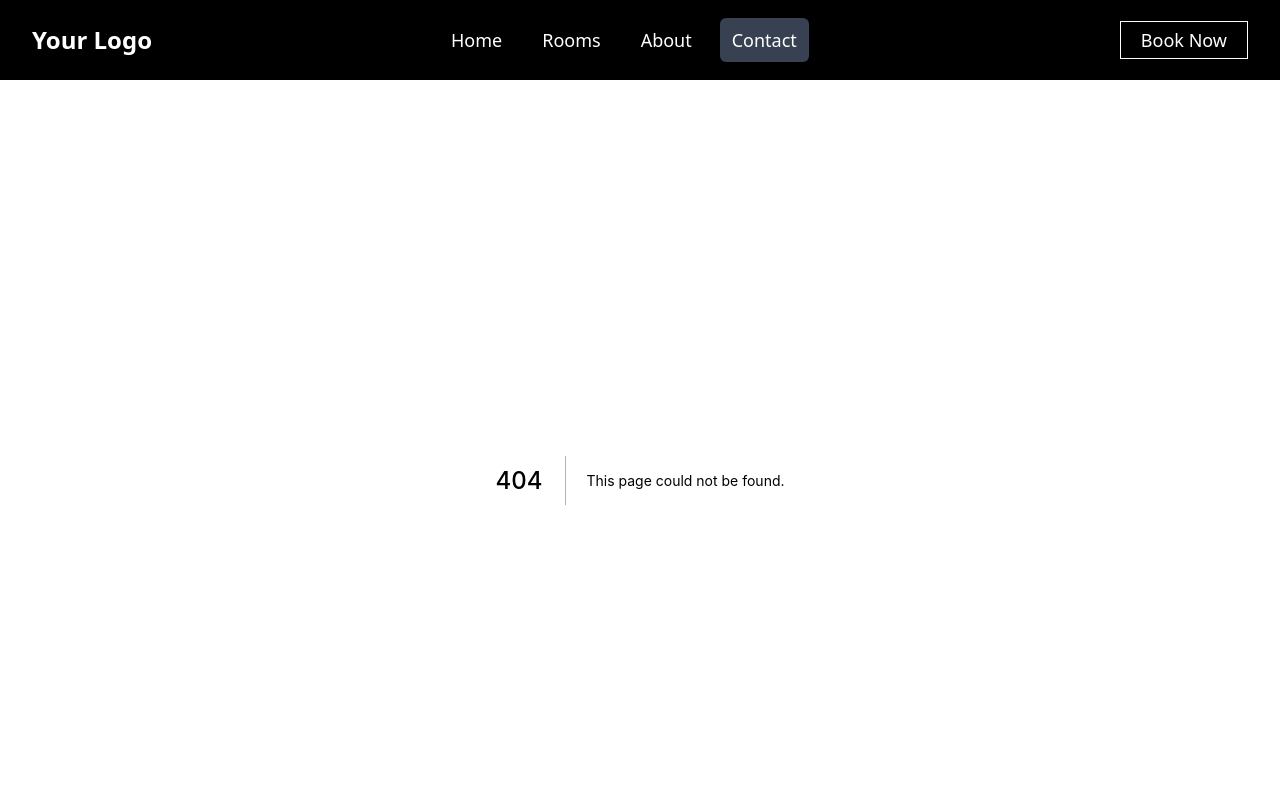
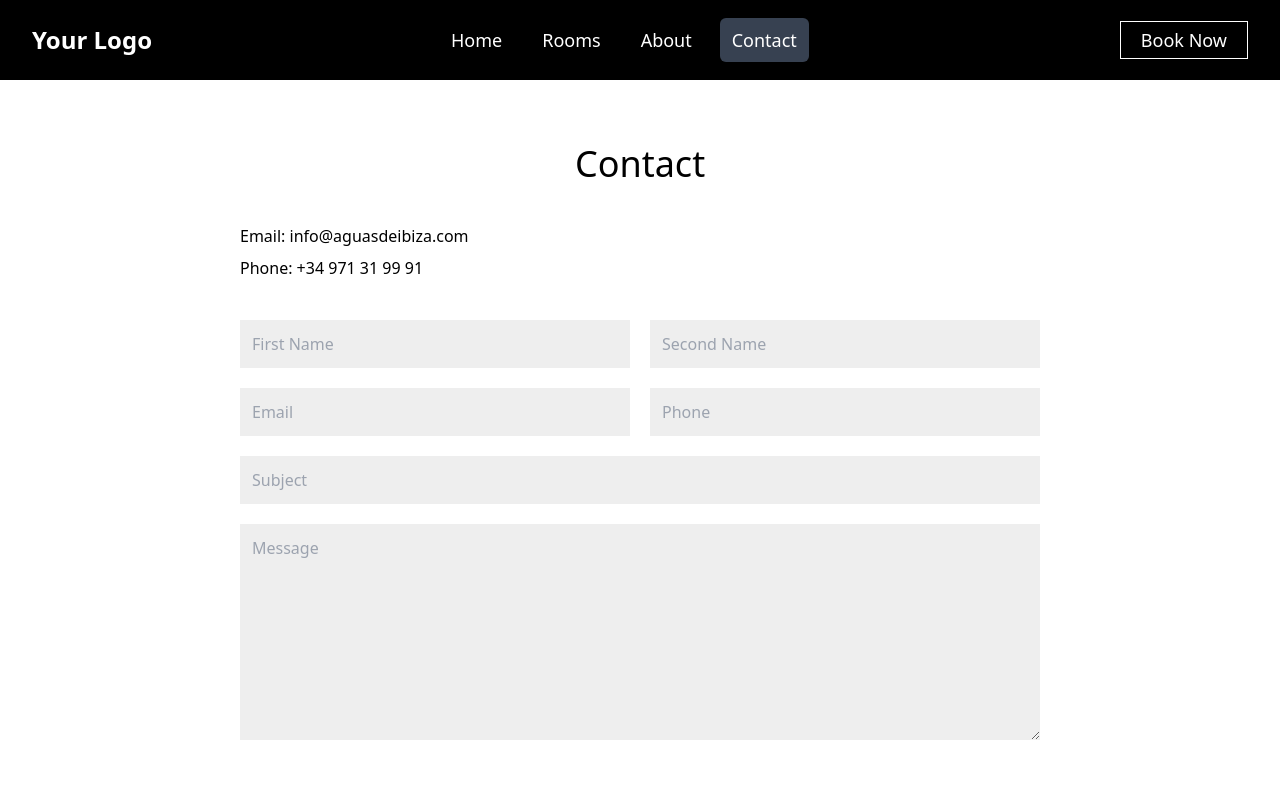
Before and after one commit to hotel-management-web-app/client, a Next.js app: page /contact in a window 1280 px wide. Before the commit this address had no page. Shown: the top 800 px of the page. Built offline with nearby package versions, Linux system fonts and the light colour scheme.

Commit message:
add contact page

```diff
--- /dev/null
+++ b/components/ContactForm.tsx
@@ -0,0 +1,17 @@
+import React from 'react';
+import ContactInput from './ContactInput';
+
+const ContactForm = () => (
+  <form action="#" className="flex flex-col gap-5 mt-10">
+    <div className="grid grid-cols-2 gap-5">
+      <ContactInput placeholder="First Name" />
+      <ContactInput placeholder="Second Name" />
+      <ContactInput placeholder="Email" />
+      <ContactInput placeholder="Phone" />
+    </div>
+    <ContactInput placeholder="Subject" />
+    <ContactInput placeholder="Message" textarea rows={8} />
+  </form>
+);
+
+export default ContactForm;
--- /dev/null
+++ b/components/ContactInput.tsx
@@ -0,0 +1,18 @@
+import React from 'react';
+
+interface ContactInputProps {
+  textarea?: boolean;
+  [props: string]: any;
+}
+
+const ContactInput: React.FC<ContactInputProps> = ({
+  textarea = false,
+  ...props
+}) =>
+  React.createElement(
+    textarea ? 'textarea' : 'input',
+    { ...props, className: 'bg-[#EEE] px-3 py-3 w-full focus:outline-none' },
+    null
+  );
+
+export default ContactInput;
--- /dev/null
+++ b/pages/contact.tsx
@@ -0,0 +1,13 @@
+import React from 'react';
+import ContactForm from '../components/ContactForm';
+
+const contact = () => (
+  <div className="container max-w-[800px] mx-auto font-light mb-40">
+    <h1 className="text-4xl text-center mt-16">Contact</h1>
+    <p className="mt-10">Email: info@aguasdeibiza.com</p>
+    <p className="mt-2">Phone: +34 971 31 99 91</p>
+    <ContactForm />
+  </div>
+);
+
+export default contact;
```
Also changed, not shown: .eslintrc.json.
